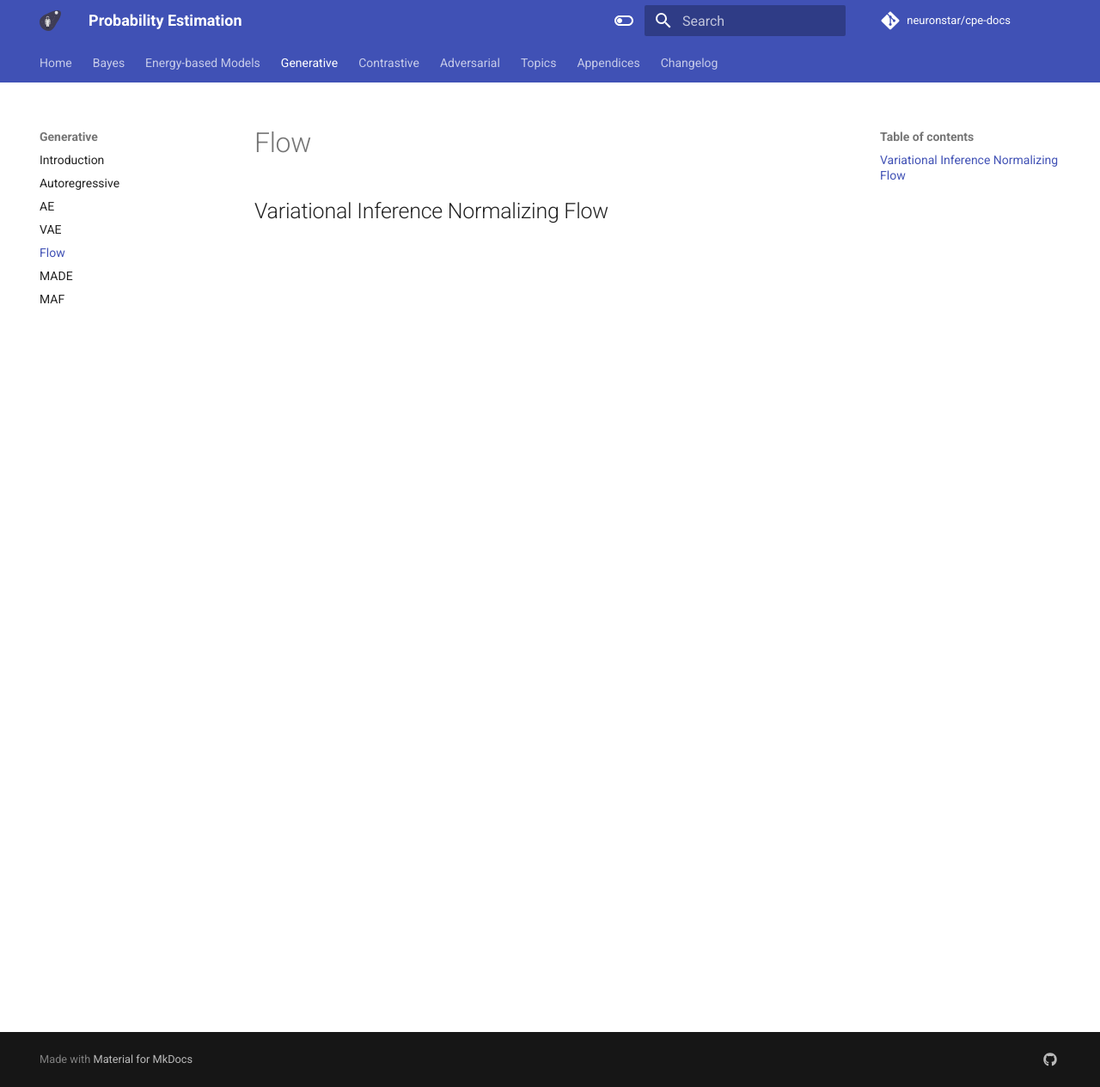
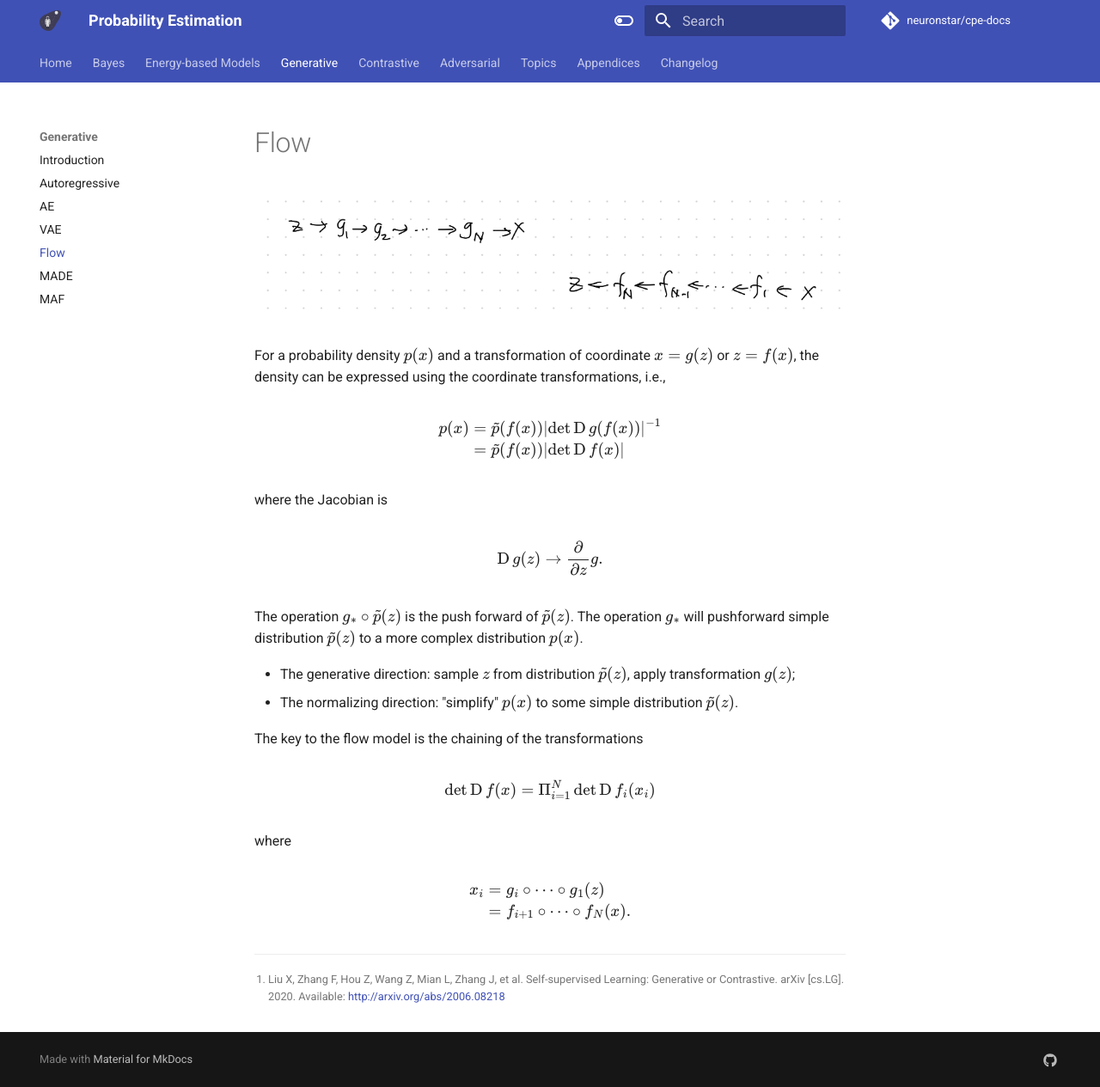
Before and after one commit to emptymalei/deep-learning, an MkDocs documentation site: the page built from cpe/generative/flow.md, in a window 1280 px wide and 1265 px high. Shown: the whole window at 86% size. Built offline with MkDocs 1.6.1 and Material for MkDocs 9.7.7, drawn with Linux system fonts in a browser that asks for light colours; comment, search, counter and statistics services are not loaded.

Commit message:
added flow

```diff
--- a/cpe/generative/flow.md
+++ b/cpe/generative/flow.md
@@ -1,3 +1,46 @@
 # Flow
 
-## Variational Inference Normalizing Flow
+![](assets/flow/generative-flow-encoding-decoding.png)
+
+For a probability density $p(x)$ and a transformation of coordinate $x=g(z)$ or $z=f(x)$, the density can be expressed using the coordinate transformations, i.e.,
+
+$$
+\begin{align}
+p(x) &= \tilde p (f(x)) \lvert \operatorname{det} \operatorname{D} g(f(x)) \rvert^{-1} \\
+&= \tilde p(f(x)) \lvert \operatorname{det}\operatorname{D} f(x) \rvert
+\end{align}
+$$
+
+where the Jacobian is
+
+$$
+\operatorname{D} g(z) \to \frac{\partial }{\partial z} g.
+$$
+
+
+The operation $g_{*}\circ \tilde p(z)$ is the push forward of $\tilde p(z)$. The operation $g_{*}$ will pushforward simple distribution $\tilde p(z)$ to a more complex distribution $p(x)$.
+
+- The generative direction: sample $z$ from distribution $\tilde p(z)$, apply transformation $g(z)$;
+- The normalizing direction: "simplify" $p(x)$ to some simple distribution $\tilde p(z)$.
+
+
+
+The key to the flow model is the chaining of the transformations
+
+$$
+\operatorname{det} \operatorname{D} f(x) = \Pi_{i=1}^N \operatorname{det} \operatorname{D} f_i (x_i)
+$$
+
+where
+
+$$
+\begin{align}
+x_i &= g_i \circ \cdots \circ g_1 (z)\\
+&= f_{i+1} \circ \cdots \circ f_N (x).
+\end{align}
+$$
+
+
+
+
+[^Liu2020]: Liu X, Zhang F, Hou Z, Wang Z, Mian L, Zhang J, et al. Self-supervised Learning: Generative or Contrastive. arXiv [cs.LG]. 2020. Available: http://arxiv.org/abs/2006.08218
```
Also changed, not shown: cpe/generative/vae.md (+6 -0 lines), cpe/generative/assets/flow/generative-flow-encoding-decoding.png (added).
